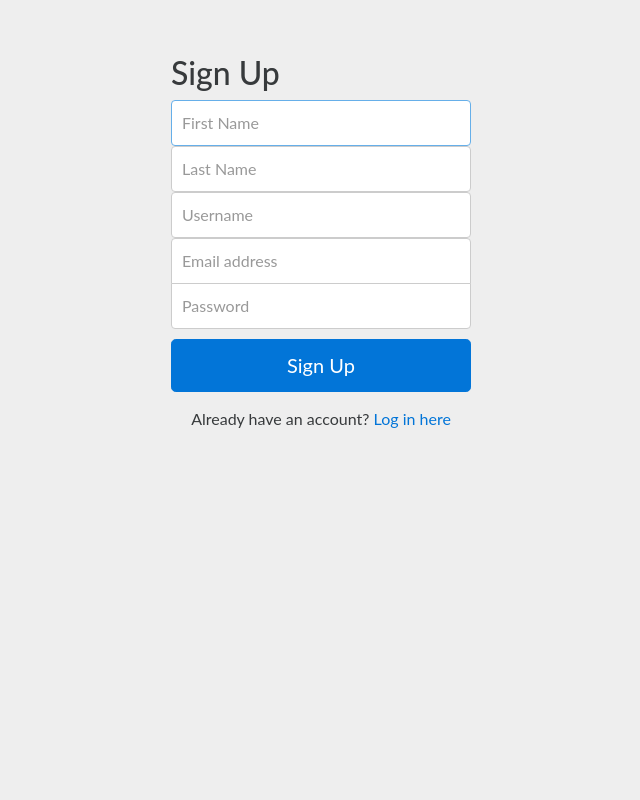
After one commit to joelrojo/recordly, a Django app: page /signup in a window 1280 px wide. The commit adds this page. Shown: the whole page, without its empty margins (319-959 px from the left). Run offline with Django 3.2, Linux system fonts and the light colour scheme; some libraries are stand-ins or nearby versions.

Commit message:
login, signup and logout

```diff
--- a/app/static/css/custom.css
+++ b/app/static/css/custom.css
@@ -3,9 +3,9 @@
  */
 
 /* Links */
-a,
-a:focus,
-a:hover {
+body.home a,
+body.home a:focus,
+body.home a:hover {
   color: #fff;
 }
 
@@ -28,11 +28,21 @@ html,
 body {
   height: 100%;
   background-color: #333;
+  font-family: 'Lato', sans-serif;
 }
-body {
+body.home {
   color: #fff;
   text-align: center;
   text-shadow: 0 .05rem .1rem rgba(0,0,0,.5);
+}
+
+body.app {
+    padding-top: 40px;
+    padding-bottom: 40px;
+    background-color: #eee;
+}
+html.app {
+    background-color: #eee;
 }
 
 /* Extra markup and styles for table-esque vertical and horizontal centering */
@@ -158,3 +168,39 @@ body {
     width: 42rem;
   }
 }
+
+/* sign up and login */
+
+.form-signin {
+  max-width: 330px;
+  padding: 15px;
+  margin: 0 auto;
+}
+.form-signin .form-signin-heading,
+.form-signin .checkbox {
+  margin-bottom: 10px;
+}
+.form-signin .checkbox {
+  font-weight: normal;
+}
+.form-signin .form-control {
+  position: relative;
+  height: auto;
+  -webkit-box-sizing: border-box;
+          box-sizing: border-box;
+  padding: 10px;
+  font-size: 16px;
+}
+.form-signin .form-control:focus {
+  z-index: 2;
+}
+.form-signin input[type="email"] {
+  margin-bottom: -1px;
+  border-bottom-right-radius: 0;
+  border-bottom-left-radius: 0;
+}
+.form-signin input[type="password"] {
+  margin-bottom: 10px;
+  border-top-left-radius: 0;
+  border-top-right-radius: 0;
+}
--- /dev/null
+++ b/app/templates/app/base.html
@@ -0,0 +1,36 @@
+{% load static from staticfiles %}
+<!DOCTYPE html>
+<html lang="en" class='app'>
+  <head>
+    <meta charset="utf-8">
+    <meta http-equiv="X-UA-Compatible" content="IE=edge">
+    <meta name="viewport" content="width=device-width, initial-scale=1, shrink-to-fit=no">
+
+    <meta name="description" content="">
+    <meta name="author" content="">
+    <link rel="icon" href="">
+
+    <title>Recordly{% block title %}{% endblock title %}</title>
+
+    <!-- Bootstrap core CSS -->
+    <link href="{% static 'css/bootstrap.min.css' %}" rel="stylesheet">
+
+    <!-- Custom styles for this template -->
+    <link href="{% static 'css/custom.css' %}" rel="stylesheet">
+  </head>
+
+  <body class="app">
+    <div class="container">
+      {% block content %}
+      {% endblock content %}
+    </div>
+
+
+    <!-- Bootstrap core JavaScript
+    ================================================== -->
+    <!-- Placed at the end of the document so the pages load faster -->
+    <script src="{% static 'js/bootstrap.min.js' %}"></script>
+    <script src="{% static 'js/jquery.min.js' %}"></script>
+    {% block js_includes %}{% endblock js_includes %}
+  </body>
+</html>
--- /dev/null
+++ b/app/templates/app/signup.html
@@ -0,0 +1,36 @@
+{% extends 'app/base.html' %}
+{% load static from staticfiles %}
+
+{% block title %} | Log In{% endblock title %}
+
+{% block js_includes %}
+{% endblock js_includes %}
+
+
+{% block content %}
+<form class="form-signin" url="{% url 'signup' %}" method="POST">{% csrf_token %}
+    <h2 class="form-signin-heading">Sign Up</h2>
+    {% if error %}
+        <div class="alert alert-danger" role="alert">
+            {{ error }}
+        </div>
+    {% endif %}
+
+    <label class="sr-only">First Name</label>
+    <input type="text" name="first_name" class="form-control" placeholder="First Name" required autofocus>
+
+    <label class="sr-only">Last Name</label>
+    <input type="text" name="last_name" class="form-control" placeholder="Last Name" required>
+
+    <label class="sr-only">Username</label>
+    <input type="text" name="username" class="form-control" placeholder="Username" required>
+
+    <label class="sr-only">Email address</label>
+    <input type="email" name="email" class="form-control" placeholder="Email address" required>
+
+    <label class="sr-only">Password</label>
+    <input type="password" name="password" class="form-control" placeholder="Password" required>
+    <button class="btn btn-lg btn-primary btn-block" type="submit">Sign Up</button>
+</form>
+<p style="text-align:center;">Already have an account? <a href="{% url 'login' %}">Log in here</a></p>
+{% endblock content %}
--- a/app/urls.py
+++ b/app/urls.py
@@ -4,5 +4,9 @@ from . import views
 
 urlpatterns = [
     url(r'^$', views.home, name='home'),
-    # url(r'^book$', views.BookView.as_view(), name='book'),
+    url(r'^login$', views.login_user, name='login'),
+    url(r'^logout$', views.logout_user, name='logout'),
+    url(r'^signup$', views.signup_user, name='signup'),
+    # logged in app
+    url(r'^app$', views.app_home, name='app_home'),
 ]
--- a/app/views.py
+++ b/app/views.py
@@ -1,10 +1,65 @@
+from django.conf import settings
 from django.shortcuts import get_object_or_404, redirect, render
 from django.http import HttpResponse
+from django.contrib.auth import authenticate, login
+from django.contrib.auth.decorators import login_required
+from django.contrib.auth import logout
+from django.contrib.auth.models import User
 
-# from .forms import
 # from .models import
 
 
 def home(request):
     c = {}
+    return render(request, 'home.html', c)
+
+def login_user(request):
+    if request.user.is_authenticated():
+        return redirect(settings.LOGIN_REDIRECT_URL)
+
+    c = {}
+    if request.method == 'POST':
+        username = request.POST['username']
+        password = request.POST['password']
+        user = authenticate(username=username, password=password)
+        if user is not None:
+            login(request, user)
+            return redirect(settings.LOGIN_REDIRECT_URL)
+        else:
+            c['error'] = 'Log in failed. Please try again.'
+
+    return render(request, 'app/login.html', c)
+
+def logout_user(request):
+    logout(request)
+    return redirect('/')
+
+def signup_user(request):
+    if request.user.is_authenticated():
+        return redirect(settings.LOGIN_REDIRECT_URL)
+
+    c = {}
+    if request.method == 'POST':
+        new_user = User.objects.create_user(
+            username=request.POST['username'],
+            first_name=request.POST['first_name'],
+            last_name=request.POST['last_name'],
+            email=request.POST['email'],
+            password=request.POST['password']
+        )
+        new_user.save()
+
+        user = authenticate(username=request.POST['username'], password=request.POST['password'])
+        if user is not None:
+            login(request, user)
+            return redirect(settings.LOGIN_REDIRECT_URL)
+        else:
+            c['error'] = 'Sign up failed. Please try again.'
+
+    return render(request, 'app/signup.html', c)
+
+
+@login_required
+def app_home(request):
+    c = {}
     return render(request, 'app/home.html', c)
--- a/recordly/settings.py
+++ b/recordly/settings.py
@@ -129,3 +129,7 @@ STATICFILES_DIRS = [
 # Simplified static file serving.
 # https://warehouse.python.org/project/whitenoise/
 STATICFILES_STORAGE = 'whitenoise.django.GzipManifestStaticFilesStorage'
+
+
+LOGIN_REDIRECT_URL = '/app'
+LOGIN_URL = '/login'
```
Also changed, not shown: app/templates/app/home.html (+3 -9 lines), app/templates/app/login.html (added, +26 -0 lines), app/templates/home.html (renamed from app/templates/base.html, +11 -5 lines).
